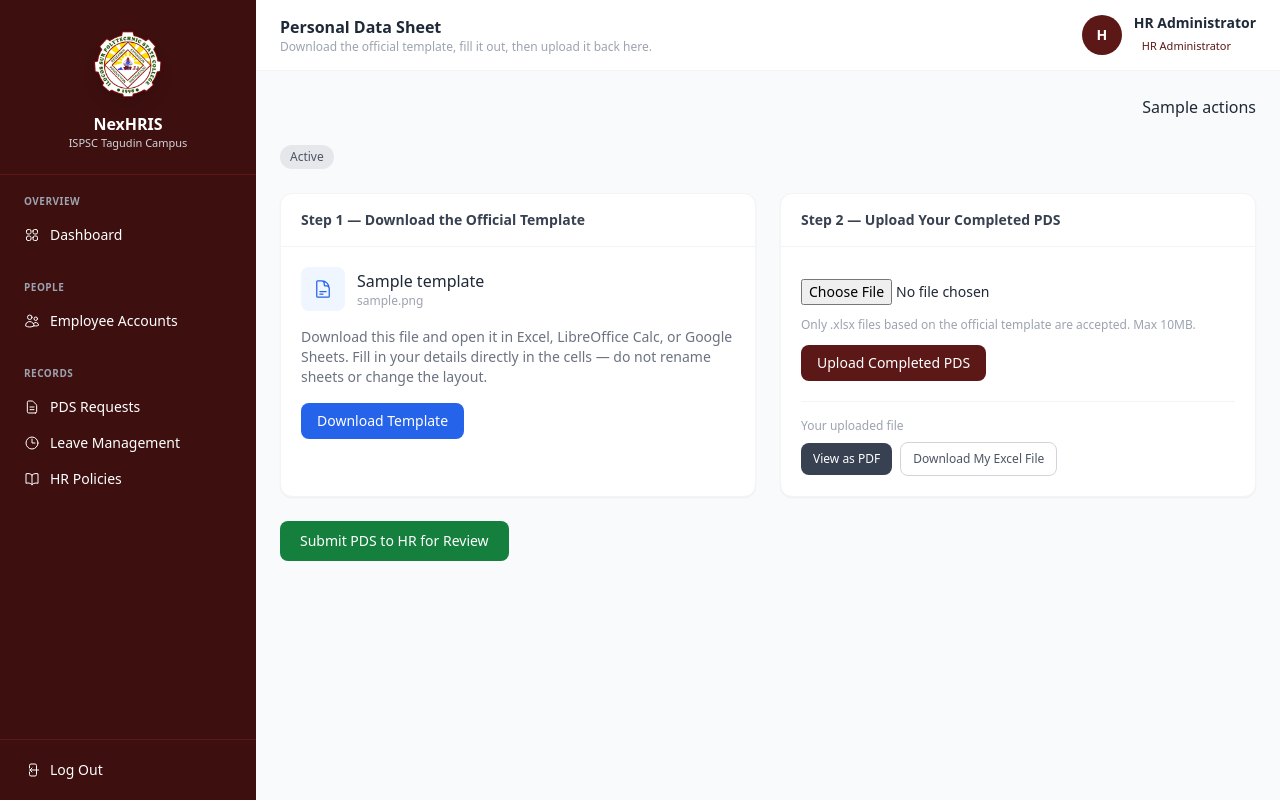
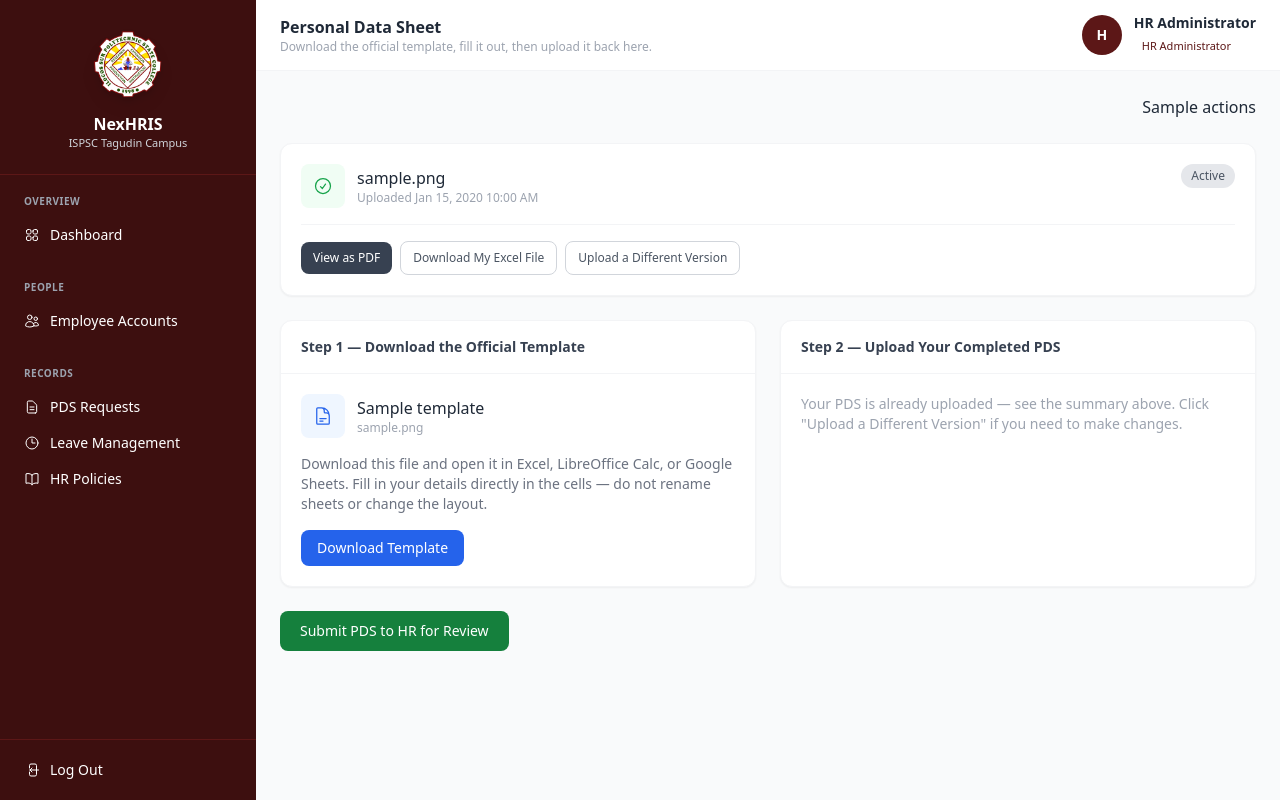
Before and after one commit to edrfjk/nexhris, a Laravel app: template resources/views/employee/pds/editor.blade.php in a window 1280 px wide. Run offline with Laravel 12, Linux system fonts and the light colour scheme; a user stored in the database is signed in; data comes from the database, SQL or seed files in the repository; tables that the repository leaves empty hold one stand-in row (values such as "Sample post"); the template is opened without the code that fills it: most values are stand-ins (such as "Sample title", 1, 10 or a date in 2020); style sheets or scripts are compiled from the project's sources; some libraries are stand-ins or nearby versions.

Commit message:
Fixing employee editor blade

```diff
--- a/resources/views/employee/pds/editor.blade.php
+++ b/resources/views/employee/pds/editor.blade.php
@@ -4,16 +4,6 @@
 @section('content')
 <x-page-header title="Personal Data Sheet" subtitle="Download the official template, fill it out, then upload it back here." />
 
-@if (session('success'))
-    <div class="mb-4 flex items-center gap-2 rounded-lg border border-green-200 bg-green-50 px-4 py-3 text-sm text-green-700">
-        {{ session('success') }}
-    </div>
-@endif
-@if (session('error'))
-    <div class="mb-4 flex items-center gap-2 rounded-lg border border-red-200 bg-red-50 px-4 py-3 text-sm text-red-700">
-        {{ session('error') }}
-    </div>
-@endif
 @if ($errors->any())
     <div class="mb-4 flex items-center gap-2 rounded-lg border border-red-200 bg-red-50 px-4 py-3 text-sm text-red-700">
         {{ $errors->first() }}
@@ -26,19 +16,52 @@
     </div>
 @else
 
-    @if ($submission->status)
-        <div class="mb-6">
+    @if ($submission->status === 'returned')
+        <div class="mb-6 bg-red-50 border border-red-200 text-red-800 text-sm rounded-lg px-4 py-3">
+            <span class="font-medium">HR returned your PDS for revision:</span> {{ $submission->return_remarks }}
+        </div>
+    @elseif ($submission->status === 'approved')
+        <div class="mb-6 bg-green-50 border border-green-200 text-green-800 text-sm rounded-lg px-4 py-3">
+            Your PDS for {{ now()->year }} has been reviewed and approved by HR.
+        </div>
+    @endif
+
+    <!-- My Submission summary -->
+    @if ($submission->file_path)
+        <div class="bg-white rounded-xl shadow-sm border border-gray-100 p-5 mb-6">
+            <div class="flex items-start justify-between flex-wrap gap-4">
+                <div class="flex items-center gap-3">
+                    <div class="w-11 h-11 rounded-lg bg-green-50 text-green-600 flex items-center justify-center flex-shrink-0">
+                        <svg class="w-5 h-5" fill="none" viewBox="0 0 24 24" stroke="currentColor" stroke-width="1.5"><path stroke-linecap="round" stroke-linejoin="round" d="M9 12.75L11.25 15 15 9.75M21 12a9 9 0 11-18 0 9 9 0 0118 0z"/></svg>
+                    </div>
+                    <div>
+                        <p class="font-medium text-gray-800">{{ $submission->file_original_name ?? 'My PDS.xlsx' }}</p>
+                        <p class="text-xs text-gray-400">
+                            Uploaded {{ $submission->uploaded_at?->format('M d, Y g:i A') }}
+                        </p>
+                    </div>
+                </div>
                 <x-badge :color="match($submission->status) {
                     'approved' => 'green', 'submitted' => 'yellow', 'returned' => 'red', 'draft' => 'blue', default => 'gray',
                 }">
                     {{ ucfirst(str_replace('_', ' ', $submission->status)) }}
                 </x-badge>
             </div>
-    @endif
 
-    @if ($submission->status === 'returned')
-        <div class="mb-6 bg-red-50 border border-red-200 text-red-800 text-sm rounded-lg px-4 py-3">
-            HR returned your PDS for revision: {{ $submission->return_remarks }}
+            <div class="flex items-center gap-2 flex-wrap mt-4 pt-4 border-t border-gray-100">
+                <a href="{{ route('pds.export') }}" target="_blank"
+                   class="inline-flex items-center gap-1.5 bg-gray-700 text-white px-3 py-2 rounded-lg text-xs font-medium hover:bg-gray-800 transition">
+                    View as PDF
+                </a>
+                <a href="{{ asset('storage/' . $submission->file_path) }}" download
+                   class="inline-flex items-center gap-1.5 border border-gray-300 text-gray-600 px-3 py-2 rounded-lg text-xs font-medium hover:bg-gray-50 transition">
+                    Download My Excel File
+                </a>
+                <button type="button" onclick="document.getElementById('replace-panel').classList.toggle('hidden')"
+                        class="inline-flex items-center gap-1.5 border border-gray-300 text-gray-600 px-3 py-2 rounded-lg text-xs font-medium hover:bg-gray-50 transition">
+                    Upload a Different Version
+                </button>
+            </div>
         </div>
     @endif
 
@@ -63,7 +86,20 @@
             </a>
         </x-card>
 
-        <x-card title="Step 2 — Upload Your Completed PDS">
+        <x-card title="Step 2 — Upload Your Completed PDS" id="upload-card">
+            @if ($submission->file_path)
+                <div id="replace-panel" class="hidden">
+                    <p class="text-xs text-gray-400 mb-3">Uploading a new file will replace your current submission.</p>
+                    <form method="POST" action="{{ route('pds.upload') }}" enctype="multipart/form-data" class="space-y-3">
+                        @csrf
+                        <input type="file" name="file" accept=".xlsx" required class="text-sm w-full">
+                        <button class="bg-maroon-800 text-white px-4 py-2 rounded-lg text-sm font-medium hover:bg-maroon-900 transition">
+                            Replace File
+                        </button>
+                    </form>
+                </div>
+                <p class="text-sm text-gray-400">Your PDS is already uploaded — see the summary above. Click "Upload a Different Version" if you need to make changes.</p>
+            @else
                 <form method="POST" action="{{ route('pds.upload') }}" enctype="multipart/form-data" class="space-y-3">
                     @csrf
                     <input type="file" name="file" accept=".xlsx" required class="text-sm w-full">
@@ -72,26 +108,11 @@
                         Upload Completed PDS
                     </button>
                 </form>
-
-            @if ($submission->file_path)
-                <div class="mt-5 pt-4 border-t border-gray-100">
-                    <p class="text-xs text-gray-400 mb-2">Your uploaded file</p>
-                    <div class="flex items-center gap-2 flex-wrap">
-                        <a href="{{ route('pds.export') }}" target="_blank"
-                           class="inline-flex items-center gap-1.5 bg-gray-700 text-white px-3 py-2 rounded-lg text-xs font-medium hover:bg-gray-800 transition">
-                            View as PDF
-                        </a>
-                        <a href="{{ asset('storage/' . $submission->file_path) }}" download
-                           class="inline-flex items-center gap-1.5 border border-gray-300 text-gray-600 px-3 py-2 rounded-lg text-xs font-medium hover:bg-gray-50 transition">
-                            Download My Excel File
-                        </a>
-                    </div>
-                </div>
             @endif
         </x-card>
     </div>
 
-    @if ($submission->file_path && $submission->status !== 'approved')
+    @if ($submission->file_path && $submission->status !== 'approved' && $submission->status !== 'submitted')
         <div class="mt-6">
             <form method="POST" action="{{ route('pds.submit') }}"
                   onsubmit="return confirm('Submit your PDS to HR for review? Make sure you have filled it out completely and checked the PDF preview.')">
@@ -101,13 +122,11 @@
                 </button>
             </form>
         </div>
-    @elseif ($submission->status === 'approved')
-        <div class="mt-6 bg-green-50 border border-green-200 text-green-800 text-sm rounded-lg px-4 py-3">
-            Your PDS for {{ now()->year }} has been reviewed and approved by HR.
+    @elseif ($submission->status === 'submitted')
+        <div class="mt-6 bg-yellow-50 border border-yellow-200 text-yellow-800 text-sm rounded-lg px-4 py-3">
+            Your PDS is awaiting HR review.
         </div>
     @endif
 
 @endif
 @endsection
-
-{{-- i tried to upload my own pds but when i click the view as pdf, it cant turn it into pdf also dont iclude the success action part wherein it has a pop-up because i already put that in the app layout so no need to put in the pds blade.  also since i can see the design for now, it has a lot of missing parts because after i uploaded the pds file, i cant see or theres nothing i can see that i has already uploaded something so itll be bad ui and ux. the employee should see their uploaded file there listed together with the remarks if it was passed to the admin or etc just improve it more. and i have another concern, since we remove the old steps wizards in pds part, then what will be update in the admin side about the pds part because if you can remember when the admin view the employee it shows there the Personal InfoEducationWork Experience so i think the pds view part for admin will be change but dont remove the header type that displays the picture, name, and quicklinks for employee details and admin ledger --}}
```
Also changed, not shown: app/Http/Controllers/Employee/PdsEditorController.php (+10 -28 lines). Lines whose indentation alone changed are shown as unchanged.
